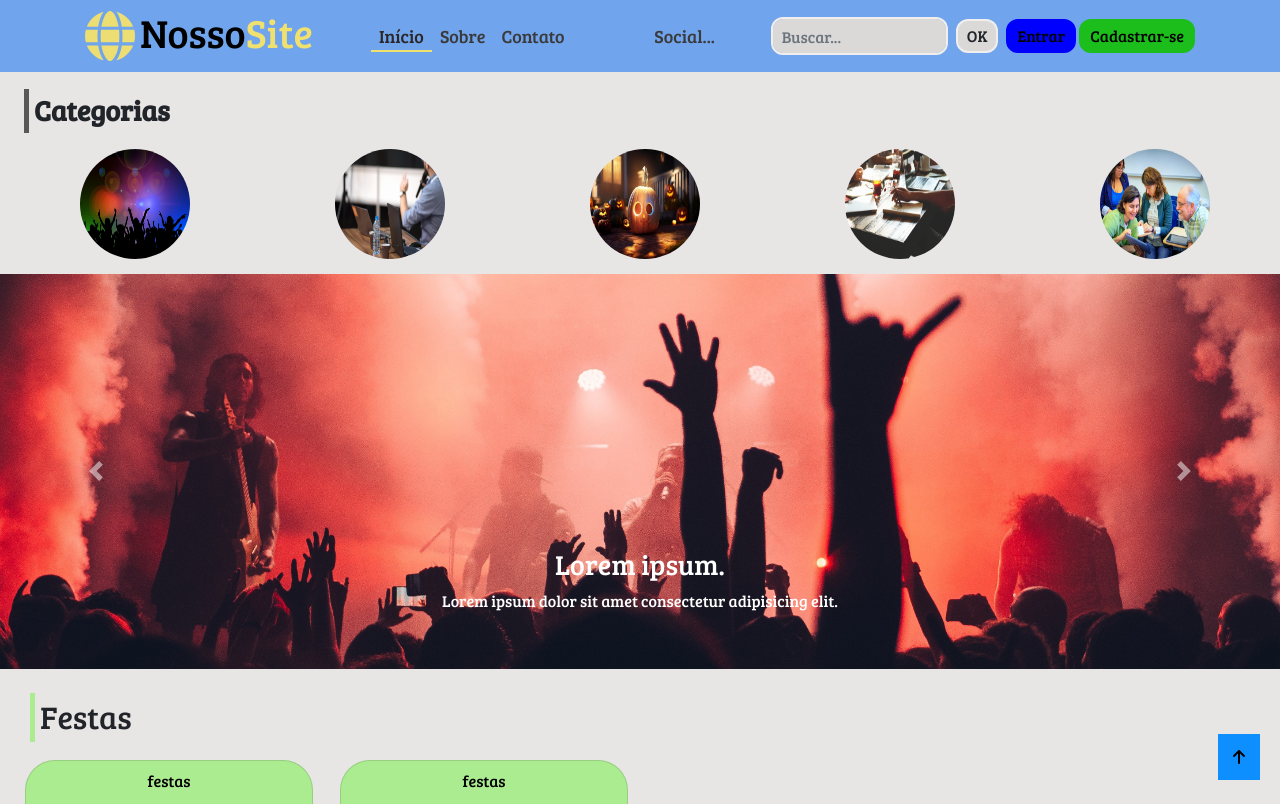
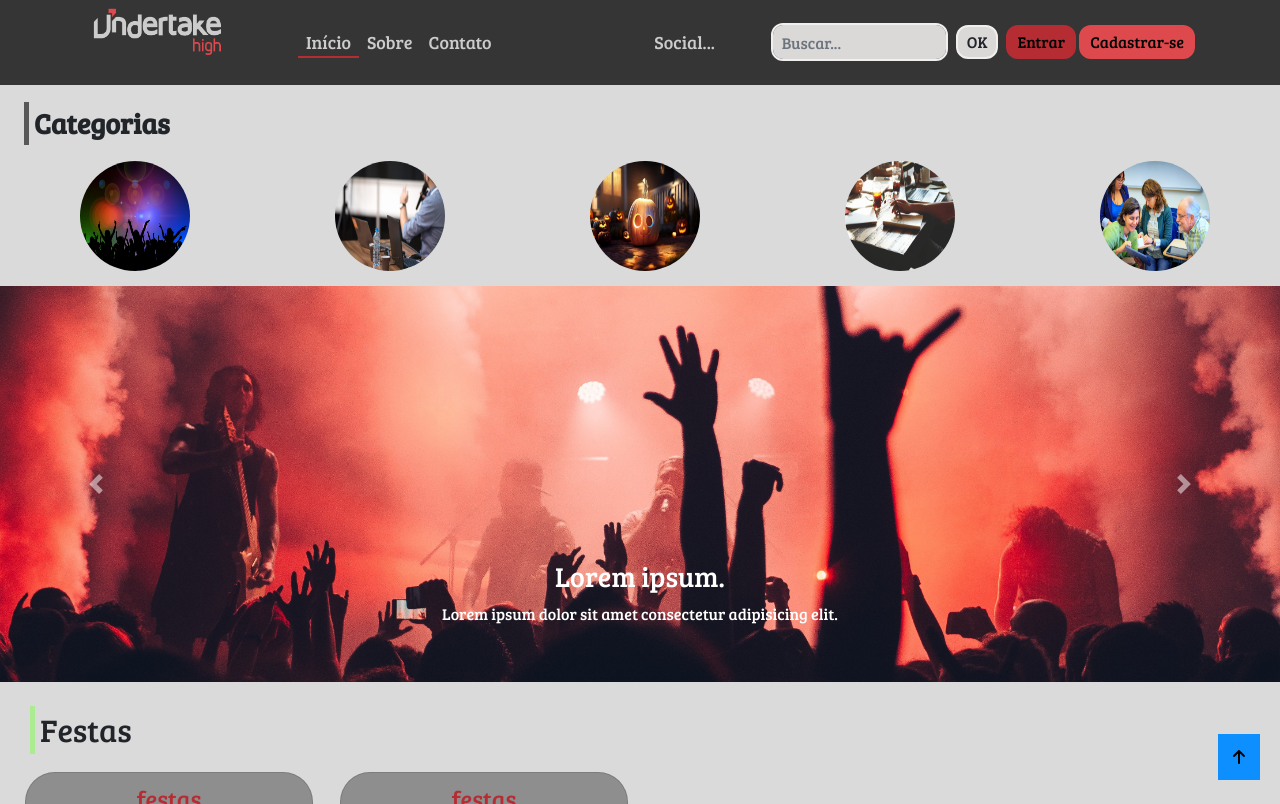
Before and after one commit to M4riotto/plataforma-cadastrode-eventos, a PHP site: page / in a window 1280 px wide. Shown: the top 804 px of the page. Run offline with PHP 8.4, Linux system fonts and the light colour scheme; data comes from the database, SQL or seed files in the repository.

Commit message:
adaptação para empresa

```diff
--- a/assets/custom.css
+++ b/assets/custom.css
@@ -1,13 +1,14 @@
                                                                             /*paleta de cores*/
 :root{
-    --nav: #0368f684;
-    --logo: #f0e16f;
-    --form: rgb(227, 247, 255);
-    --fundo: #e4e0e0d5;
-    --categoria: #ffcb9a;
-    --color1: #ffbb9a;
-    --color3: #1859e6;
-    --color5: #868686;
+    --nav: #353535;
+    --logo: #b52c33;
+    --logo2: #dd494c;
+    --form: #cccccc;
+    --fundo: #bebebe8e;
+    --categoria: #cccccc;
+    --color1: #353535;
+    --color3: #5b5b5b;
+    --color5: #8e8e8e;
 }
 *{
     margin: 0;
@@ -26,8 +27,9 @@
     margin-right: 10px;
 }
 #logo > .logo > .imgLogo{
-    width: 50px;
+    width: 150px;
     margin-right: 5px;
+    margin-bottom: 22px;
 }
 #logo > h1{
     color: black;
@@ -38,10 +40,10 @@
 #navbarsite > .navbar-nav > .nav-item > .nav-link{
     font-size: 18px;
     /* font-weight: bold; */
-    color: rgb(58, 58, 58);
+    color: var(--categoria);
 }
 #navbarsite > .navbar-nav > .nav-item > .active {
-    color: rgb(44, 39, 39);
+    color: var(--categoria);
     padding-bottom: 0;
     border-bottom: 2px solid var(--logo);
 }
@@ -55,12 +57,12 @@
     padding: 3px 9px;
 }
 .sign-in{
-    background-color: blue;
-    border: 2px solid blue;
+    background-color: var(--logo);
+    border: 2px solid var(--logo);
 }
 .sign-up{
-    background-color: rgb(28, 190, 28);
-    border: 2px solid rgb(28, 190, 28);
+    background-color: var(--logo2);
+    border: 2px solid var(--logo2);
 }
 .botao, .form-control{
     background-color: rgb(219, 216, 216);
@@ -324,6 +326,8 @@ input[type=submit]:hover{
 /*card*/
 .card-header, .card-footer{
     background: none;
+    color: var(--logo);
+    font-size: 24px;
 }
 
 .card-rodape-empresa{
--- a/assets/script.js
+++ b/assets/script.js
@@ -128,7 +128,7 @@ async function loadEventos() {
                     <img src="${eventos.capa}" class="card-img-top">
                     <div class="card-body card-body1">
                         <h5 class="card-title">${eventos.nome}</h5>
-                        <h6 class="card-sub-title mb-2 text-muted">${eventos.descricao}</h6>
+                        <h6 class="card-sub-title mb-2 text-light">${eventos.descricao}</h6>
                         <h5 class="card-title">Mais Informações</h5>
                      <ul class="list-group">
                             <li class="list-group-item">Dia: ${eventos.dia}</li>
--- a/index.html
+++ b/index.html
@@ -31,9 +31,8 @@
         <a href="index.html">
           <div id="logo">
             <a class="logo" href="index.html">
-              <img class="imgLogo" src="img/logo.svg" alt="logo">
+              <img class="imgLogo" src="img/logoHigh.png" alt="logo">
             </a>
-            <h1>Nosso<span>Site</span></h1>
           </div>
         </a> <!--#logo-->
 
```
Also changed, not shown: other parts of assets/custom.css (+14 -14 lines), backend/esqueceu_a_senha.php (+23 -6 lines), backend/index.php (+14 -11 lines), backend/recuperarSenha.php (+23 -6 lines), backend/verificasenha.php (+23 -6 lines), img/logoHigh.png (added).
